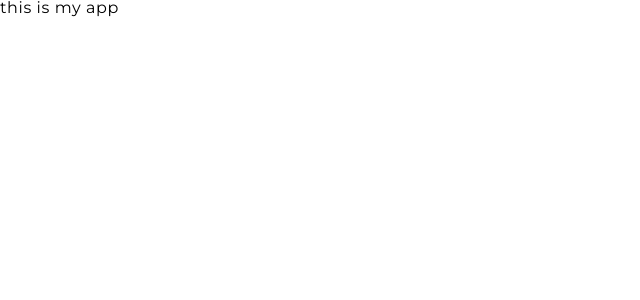
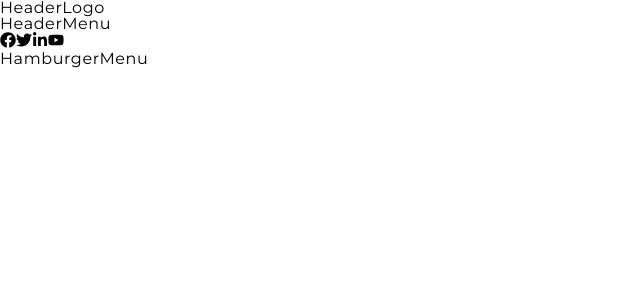
Before and after one commit to yanalalmer/we-are-just, a React (Create React App) app: page / in a window 1280 px wide. Shown: the top 300 px of the page, without its empty margins (0-640 px from the left). Built offline with nearby package versions, Linux system fonts and the light colour scheme.

Commit message:
added header component

```diff
--- a/src/App.js
+++ b/src/App.js
@@ -2,13 +2,13 @@ import React from 'react';
 // STYLES
 import { GlobalStyles } from './styles/globalStyles';
 // COMPONENTS
-import {} from './components';
+import { Header } from './components';
 
 function App() {
   return (
     <>
       <GlobalStyles />
-      <p>this is my app</p>
+      <Header />
     </>
   );
 }
--- /dev/null
+++ b/src/components/header/HamburgerMenu.jsx
@@ -0,0 +1,7 @@
+import React from 'react';
+
+const HamburgerMenu = () => {
+  return <div>HamburgerMenu</div>;
+};
+
+export default HamburgerMenu;
--- /dev/null
+++ b/src/components/header/Header.jsx
@@ -0,0 +1,32 @@
+import React from 'react';
+// icons
+import { FaFacebook, FaTwitter, FaLinkedinIn, FaYoutube } from 'react-icons/fa';
+// components
+import HeaderLogo from './HeaderLogo';
+import HeaderMenu from './HeaderMenu';
+import HamburgerMenu from './HamburgerMenu';
+// styles
+import styled from 'styled-components';
+import * as variables from '../../styles/variables';
+
+export const HContainer = styled.header``;
+export const HSocialMedia = styled.div``;
+
+const Header = () => {
+  const [isOpen, setIsOpen] = React.useState(false);
+  return (
+    <HContainer>
+      <HeaderLogo />
+      <HeaderMenu isOpen={isOpen} />
+      <HSocialMedia>
+        <FaFacebook />
+        <FaTwitter />
+        <FaLinkedinIn />
+        <FaYoutube />
+      </HSocialMedia>
+      <HamburgerMenu setIsOpen={setIsOpen} isOpen={isOpen} />
+    </HContainer>
+  );
+};
+
+export default Header;
--- /dev/null
+++ b/src/components/header/HeaderLogo.jsx
@@ -0,0 +1,7 @@
+import React from 'react';
+
+const HeaderLogo = () => {
+  return <div>HeaderLogo</div>;
+};
+
+export default HeaderLogo;
--- /dev/null
+++ b/src/components/header/HeaderMenu.jsx
@@ -0,0 +1,7 @@
+import React from 'react';
+
+const HeaderMenu = () => {
+  return <div>HeaderMenu</div>;
+};
+
+export default HeaderMenu;
--- a/src/components/index.js
+++ b/src/components/index.js
@@ -0,0 +1 @@
+export { default as Header } from './header/Header';
```
